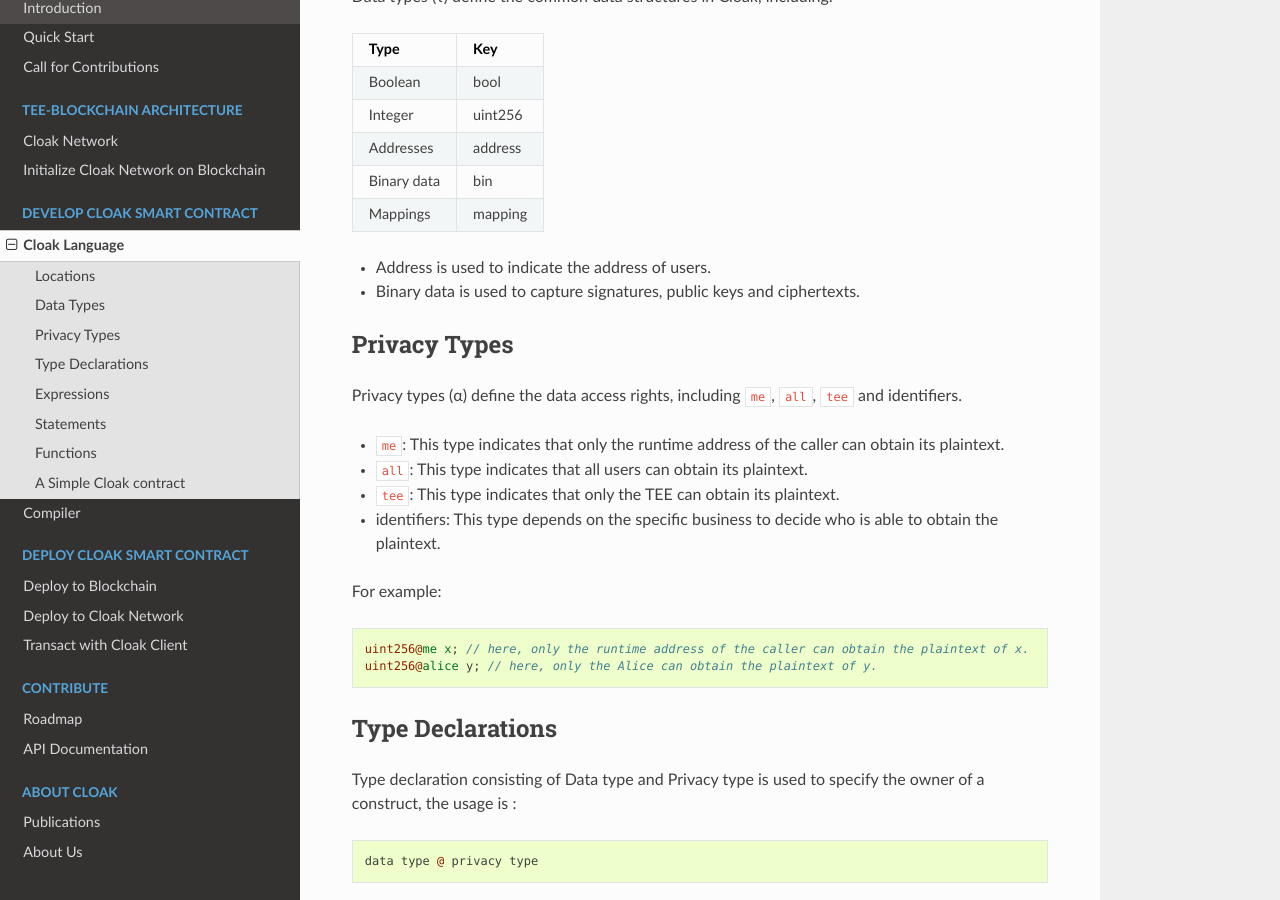
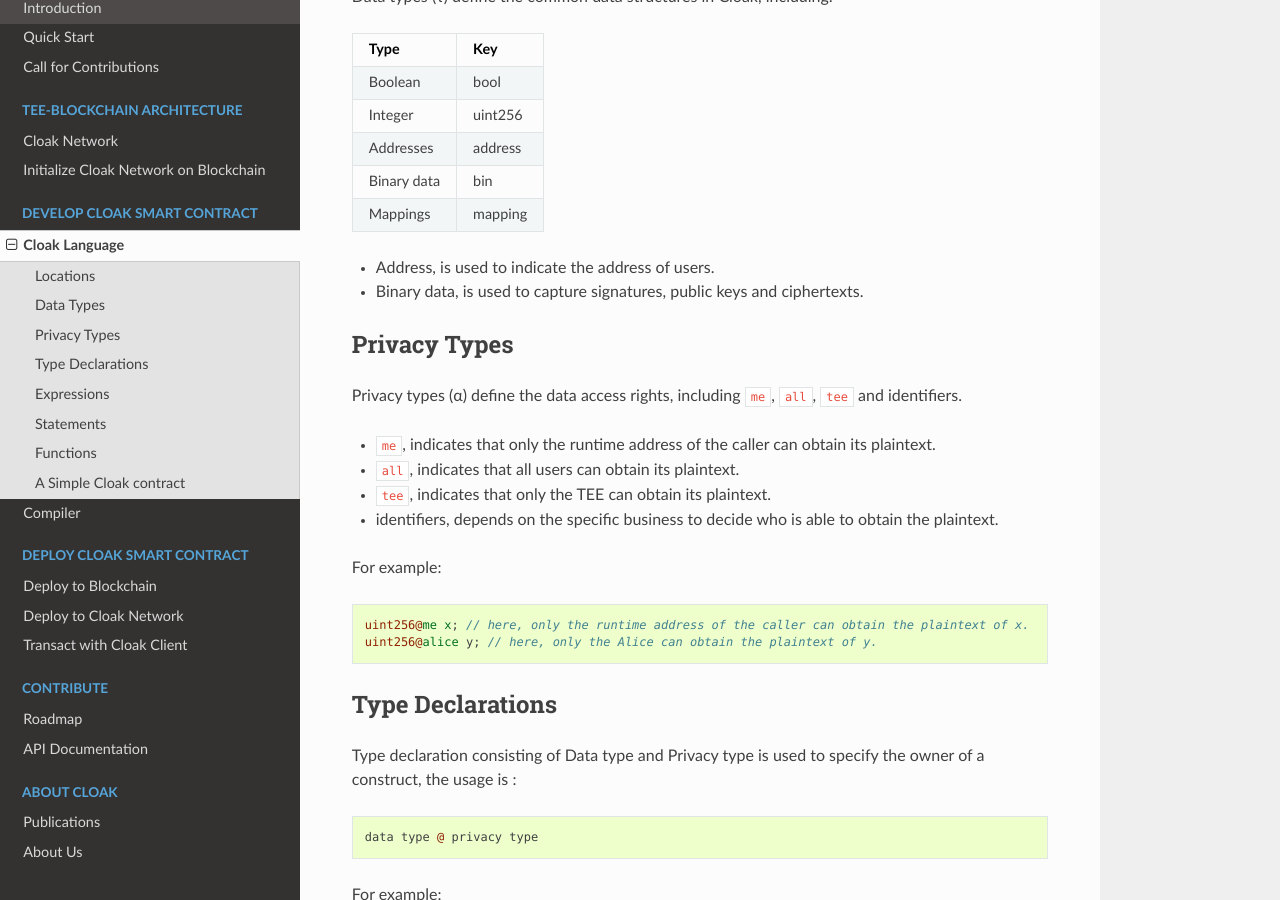
Before and after one commit to OxHainan/cloak-docs, a Sphinx documentation site: the page built from docs/source/develop-cloak-smart-contract/cloak-language.rst, in a window 1280 px wide and 900 px high, scrolled down 663 px. Built offline with Sphinx 7.4.7 and the Read the Docs theme 2.0.0, drawn with Linux system fonts in a browser that asks for light colours.

Commit message:
Update cloak-language.rst

```diff
--- a/docs/source/develop-cloak-smart-contract/cloak-language.rst
+++ b/docs/source/develop-cloak-smart-contract/cloak-language.rst
@@ -35,22 +35,22 @@ Binary data   bin
 Mappings      mapping
 ===========   ========
 
-* Address is used to indicate the address of users.
+* Address, is used to indicate the address of users.
 
-* Binary data is used to capture signatures, public keys and ciphertexts.
+* Binary data, is used to capture signatures, public keys and ciphertexts.
 
 -------------
 Privacy Types
 -------------
 Privacy types (α) define the data access rights, including ``me``, ``all``, ``tee`` and identifiers.
 
-* ``me``: This type indicates that only the runtime address of the caller can obtain its plaintext.
+* ``me``, indicates that only the runtime address of the caller can obtain its plaintext.
 
-* ``all``: This type indicates that all users can obtain its plaintext.
+* ``all``, indicates that all users can obtain its plaintext.
 
-* ``tee``: This type indicates that only the TEE can obtain its plaintext.
+* ``tee``, indicates that only the TEE can obtain its plaintext.
 
-* identifiers: This type depends on the specific business to decide who is able to obtain the plaintext.
+* identifiers, depends on the specific business to decide who is able to obtain the plaintext.
 
 For example:
 
```
